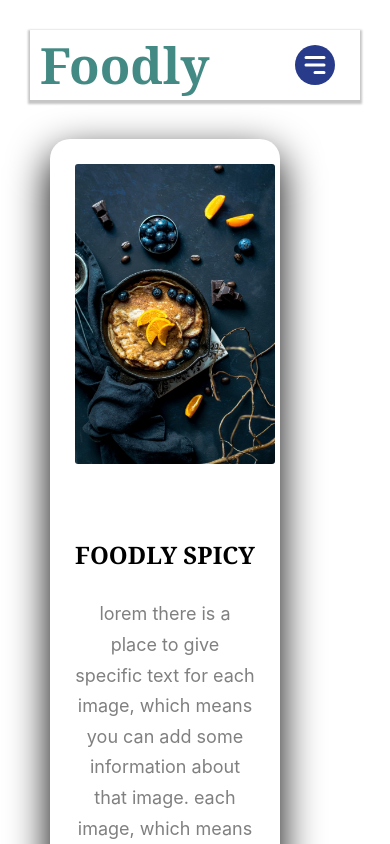
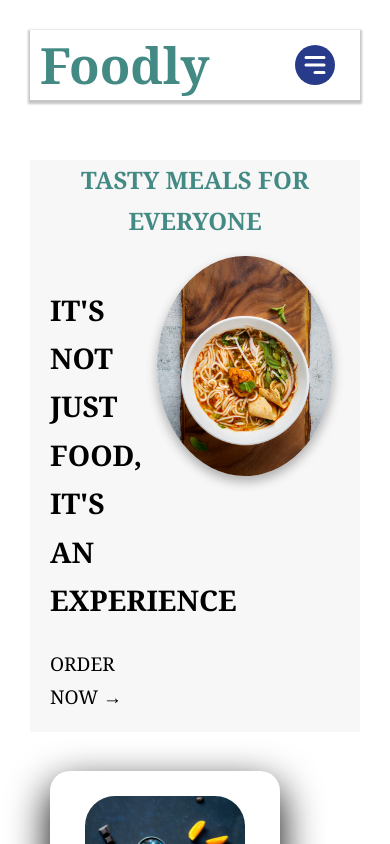
Before and after one commit to CoderOfPHCity/restaurantapp, a React (Create React App) app: page / in a window 390 px wide. Shown: the top 844 px of the page. Built offline with nearby package versions, Linux system fonts and the light colour scheme.

Commit message:
fix responsiveness

```diff
--- a/src/App.js
+++ b/src/App.js
@@ -14,7 +14,7 @@ function App() {
 
       <About />
     <Routes>
-        <Route path="Home" element={<Home />} />
+        <Route path="/" element={<Home />} />
         <Route path="About" element={<About />} />
         <Route path="contact" element={<Contact />} />
         <Route path="products" element={<Product />} />
--- a/src/components/Home.js
+++ b/src/components/Home.js
@@ -12,8 +12,9 @@ const Home = () => {
 
   return(
     <div className='bc'>
- <h3>Tasty Meals for Everyone</h3>
-          <div className='header'>
+<h3>Tasty Meals for Everyone</h3>
+      <section className='Float'>
+         <div className='header'>
  <div className='row' >
 
 <p className='headPage'>
@@ -28,6 +29,9 @@ const Home = () => {
     </div>
 
 </div>
+      </section>
+
+
 
 
 
--- a/src/components/styles/Home.css
+++ b/src/components/styles/Home.css
@@ -40,13 +40,8 @@ color: rgb(68, 138, 132);
      margin-right: 9rem;
      width: 25%;
      position: relative;
+}
 
-
-
-
-
-
-}
 .product1{
     padding: 25rem 2rem;
     margin-top: -25vh;
@@ -70,15 +65,9 @@ color: rgb(68, 138, 132);
 }
 .featureBox:hover {
     transform: translateY(-1.5rem) scale(1.03); }
-.featureBoxText{
 
-}
-header1{
-
-    position: relative;
-}
 .imgg{
-    width: 55%;
+    width: 50%;
     margin-top: -2rem;
     box-shadow: 0 1.5rem 4rem rgba(0, 0, 0, 0.4);
     border-radius: 100px;
@@ -86,19 +75,10 @@ header1{
     transition: all .2s;
     z-index: 10;
     outline-offset: 2rem; }
-    @media (max-width: 56.25em) {
-        .header1{
-
-
-        }
+    @media (max-width: 56.25em){
 
         .imgg {
-            box-shadow: 0 1.5rem 3rem rgba(0, 0, 0, 0.3);
-            position: relative;
-            float: left;
-            width: 5rem;
-            display: flex;
-
+            box-shadow: 0 .5rem 1rem rgba(0, 0, 0, 0.3);
 
         }
      }
@@ -118,28 +98,29 @@ header1{
 
 }
 @media (max-width: 56.25em) {
-    imgg1 {
-      top: 0;
-      transform: scale(1.2); } }
+    .imgg1 {
+      display: none; } }
 .imgg2{
     right: 0rem;
     top: 2rem;
 
 }
 @media (max-width: 56.25em) {
-    imgg2 {
-      top: -1rem;
-      transform: scale(1.3); } }
+    .imgg2 {
+      display: none; } }
 .imgg3{
 
     left: 20%;
-    top: 10rem;
+    top: 7rem;
 
 }
 @media (max-width: 56.25em) {
-    imgg3 {
-      top: 1rem;
-      margin-left: -10rem;
+    .imgg3 {
+    left: -75px;
+    top: -2rem;
+     width: 16rem;
+     margin-top: 20px;
+     border-radius: 90%;
       transform: scale(1.1); } }
 .row,
 .p{
--- a/src/components/styles/contact.css
+++ b/src/components/styles/contact.css
@@ -62,6 +62,11 @@ padding: 6px;
 transition: all 0.4s ease 0s;
 width: 50px;
 }
+@media (max-width: 56.25em) {
+    .contact-social ul li a {
+        width: 36px;
+        text-align: center;
+    } }
 
 .contact-social ul li a:hover {
 border: 3px solid white;
--- a/src/components/styles/product.css
+++ b/src/components/styles/product.css
@@ -1,9 +1,16 @@
 .ph{
     font-size: 6rem;
     width: 20rem;
-    border-radius: 3px;
+    border-radius: 30px;
     margin-bottom: .1rem;
     background-image: linear-gradient(to right, #7ed56f, #28b485);
     display: inline-block;
     color: transparent;
+    display: inline-block;
 }
+
+@media (max-width: 56.25em) {
+    .ph {
+        width: 16rem;
+    }
+}
```
